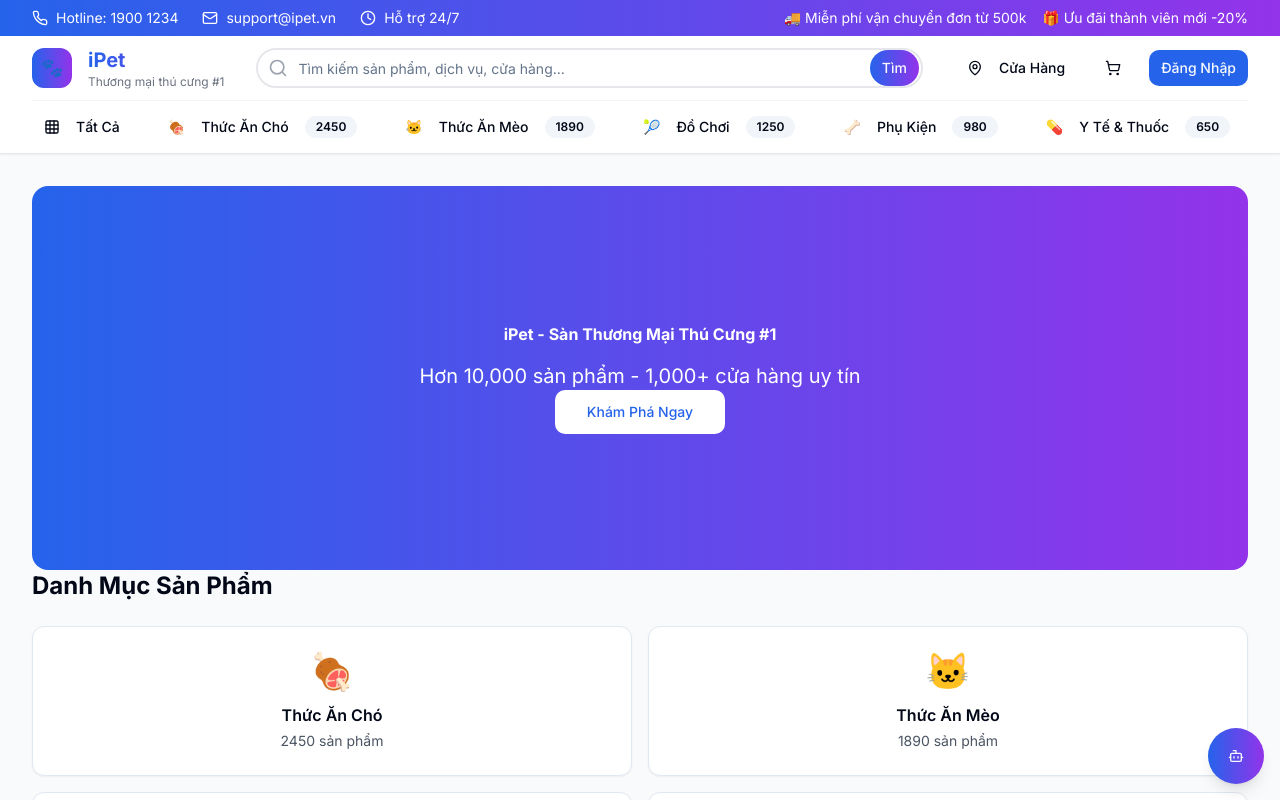
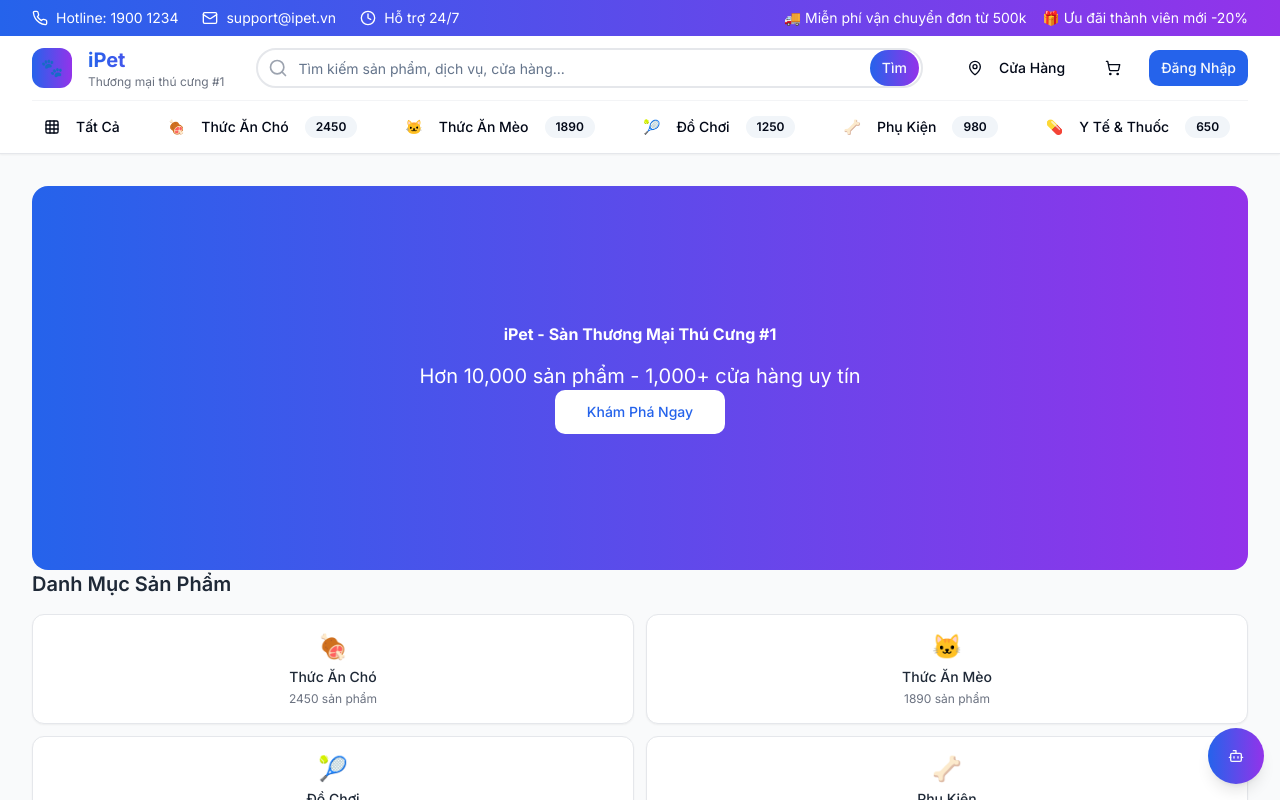
Before and after one commit to DucThang30/iPet, a Next.js app in the folder iPet/: page / in a window 1280 px wide. Shown: the top 800 px of the page. Built offline with nearby package versions, Linux system fonts and the light colour scheme.

Commit message:
Update HomeView.tsx

```diff
--- a/iPet/views/HomeView.tsx
+++ b/iPet/views/HomeView.tsx
@@ -54,23 +54,24 @@ export default function HomeView({
 
       {/* Categories */}
      <section>
-        <h2 className="text-2xl font-bold mb-6">Danh Mục Sản Phẩm</h2>
-        <div className="grid grid-cols-2 md:grid-cols-3 lg:grid-cols-6 gap-4">
+  <h2 className="text-xl font-semibold mb-4 text-gray-800">Danh Mục Sản Phẩm</h2>
+  <div className="grid grid-cols-2 md:grid-cols-3 lg:grid-cols-6 gap-3">
     {categories.map((category) => (
       <Card
         key={category.name}
-              className="cursor-pointer hover:shadow-lg transition-all duration-300 transform hover:-translate-y-1"
+        className="cursor-pointer border border-gray-200 rounded-lg hover:shadow-md transition duration-200"
         onClick={() => onCategoryFilter(category.name)}
       >
-              <CardContent className="p-6 text-center">
-                <div className="text-4xl mb-3">{category.icon}</div>
-                <h3 className="font-semibold mb-1">{category.name}</h3>
-                <p className="text-sm text-gray-600">{category.count} sản phẩm</p>
+        <CardContent className="p-4 text-center space-y-1">
+          <div className="text-2xl text-gray-700">{category.icon}</div>
+          <h3 className="text-sm font-medium text-gray-800">{category.name}</h3>
+          <p className="text-xs text-gray-500">{category.count} sản phẩm</p>
         </CardContent>
       </Card>
     ))}
   </div>
 </section>
+
 
       {/* Featured Products */}
       <section>
```
Lines whose indentation alone changed are shown as unchanged.
